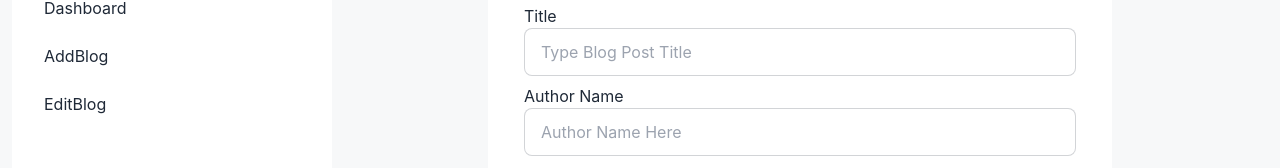
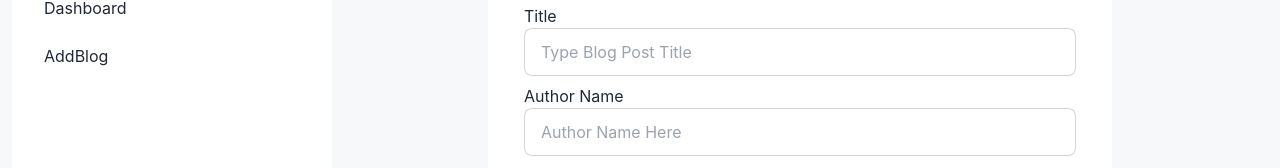
Before and after one commit to sumonbarai/BlogUI-client, a React (Create React App) app: page /addBlog in a window 1280 px wide. Shown: the part 173-341 px from the top of the page. Built offline with nearby package versions, Linux system fonts and the light colour scheme.

Commit message:
modify dashboard edit route

```diff
--- a/src/components/dashboard/DashBoardSideBar.jsx
+++ b/src/components/dashboard/DashBoardSideBar.jsx
@@ -13,9 +13,6 @@ const DashBoardSideBar = () => {
         <li>
           <Link to="/addBlog">AddBlog</Link>
         </li>
-        <li>
-          <Link to="/editBlog">EditBlog</Link>
-        </li>
       </ul>
     </div>
   );
```
